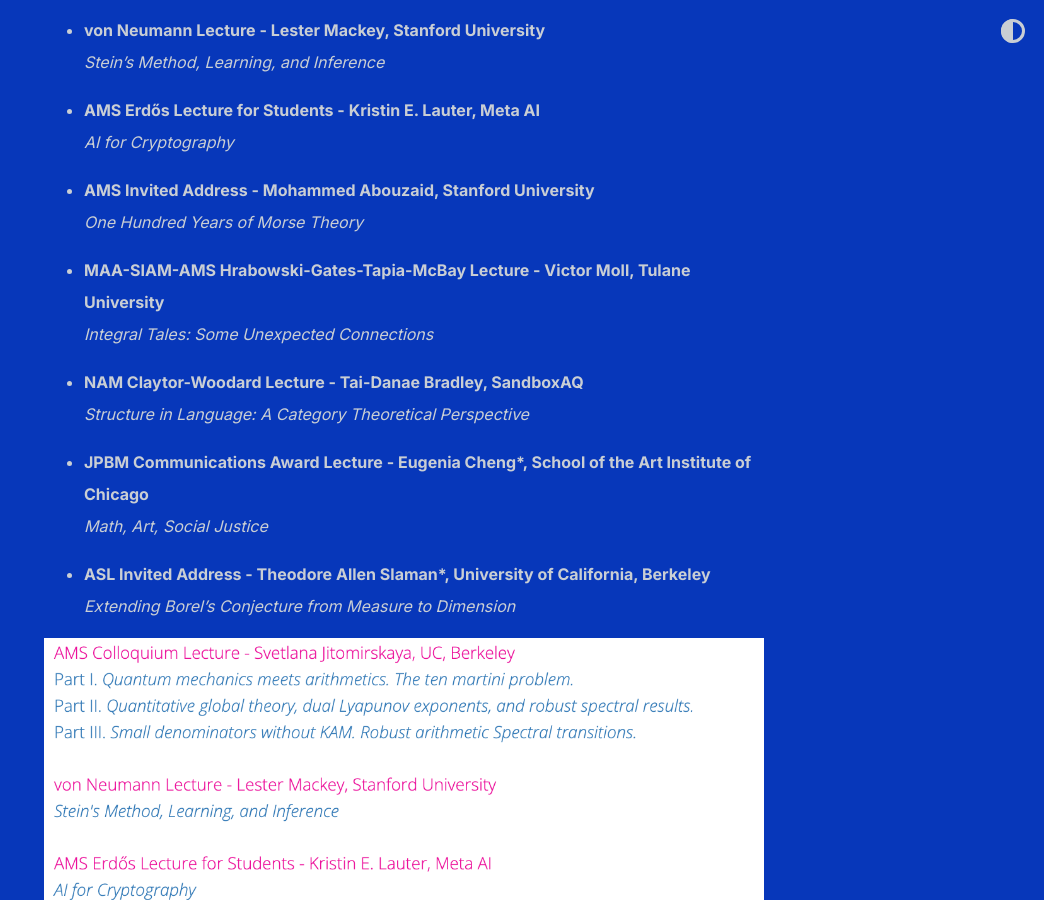
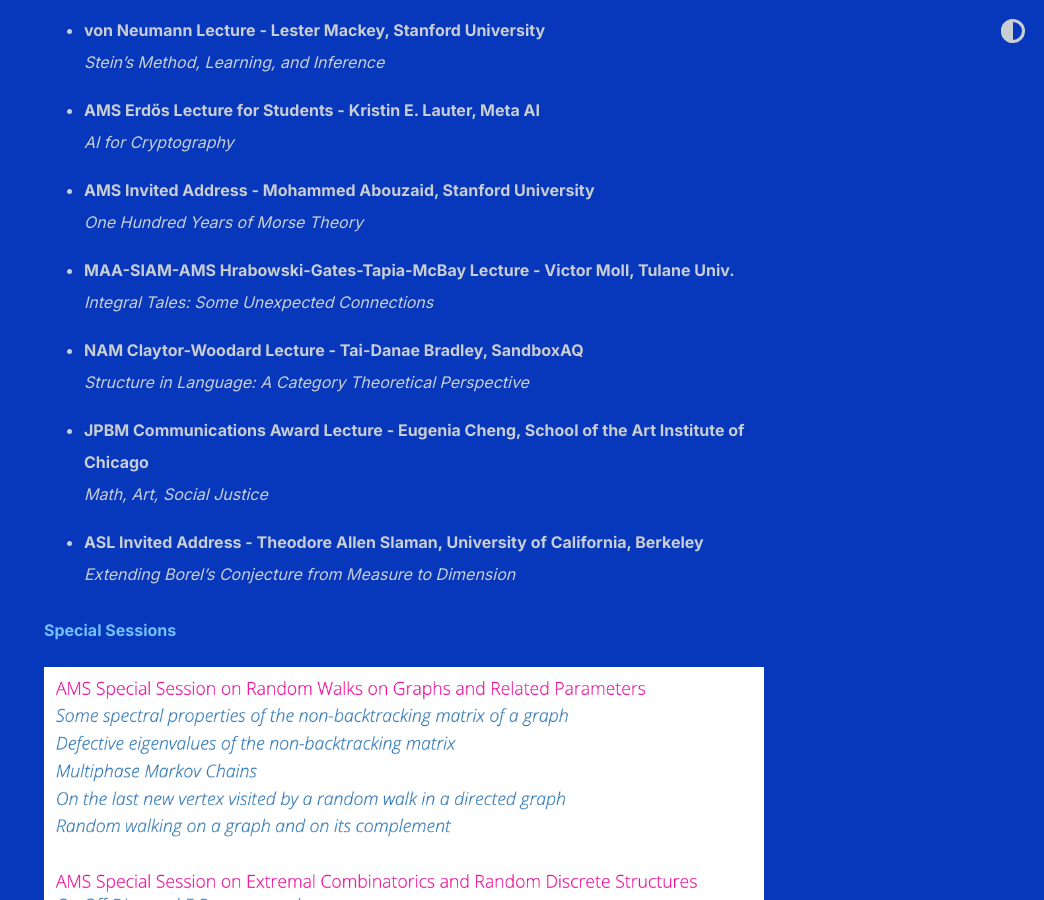
Before and after one commit to shihankanungo/shihankanungo.github.io, a Jekyll site: the page built from wrapped.md, in a window 1280 px wide and 900 px high, scrolled down 2542 px. Shown: the whole window, without its empty margins (236-1280 px from the left). Built offline with Jekyll 4.4.1, drawn with Linux system fonts in a browser that asks for light colours.

Commit message:
Update wrapped.md

```diff
--- a/wrapped.md
+++ b/wrapped.md
@@ -72,21 +72,19 @@
 - **AMS Invited Address - Mohammed Abouzaid, Stanford University** <br>
 _One Hundred Years of Morse Theory_
 
-- **MAA-SIAM-AMS Hrabowski-Gates-Tapia-McBay Lecture - Victor Moll, Tulane University** <br>
+- **MAA-SIAM-AMS Hrabowski-Gates-Tapia-McBay Lecture - Victor Moll, Tulane Univ.** <br>
 _Integral Tales: Some Unexpected Connections_
 
 - **NAM Claytor-Woodard Lecture - Tai-Danae Bradley, SandboxAQ** <br>
 _Structure in Language: A Category Theoretical Perspective_
 
-- **JPBM Communications Award Lecture - Eugenia Cheng*, School of the Art Institute of Chicago** <br>
+- **JPBM Communications Award Lecture - Eugenia Cheng, School of the Art Institute of Chicago** <br>
 _Math, Art, Social Justice_
 
-- **ASL Invited Address - Theodore Allen Slaman*, University of California, Berkeley** <br>
+- **ASL Invited Address - Theodore Allen Slaman, University of California, Berkeley** <br>
 _Extending Borel's Conjecture from Measure to Dimension_
 
-
-
-![jmm25-invited](images/jmm25-1.png)
+[//]: # (![jmm25-invited](images/jmm25-1.png))
 
 #### Special Sessions
 
```
